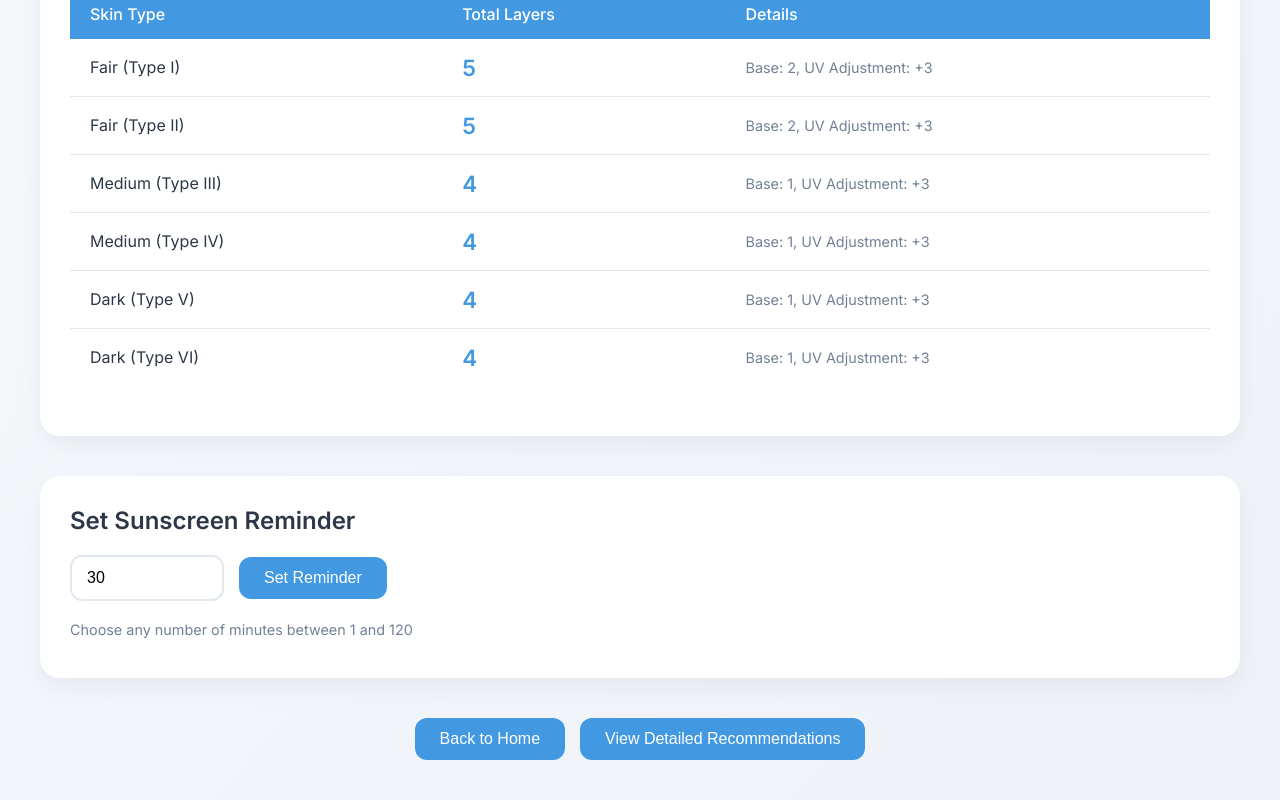
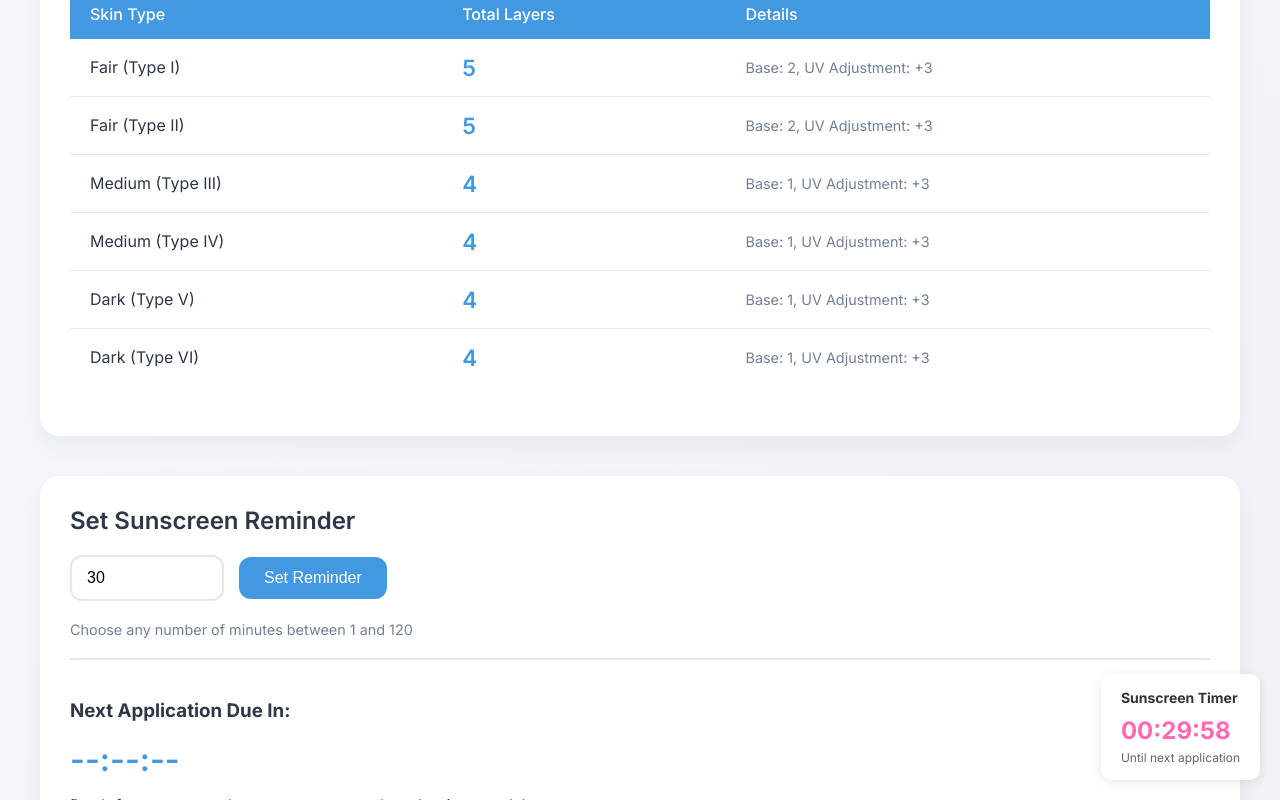
Before and after one commit to CherianK/sun-safety-project, a website: page public/calculator.html in a window 1280 px wide. Both pictures are taken after a click on the button "Set Reminder". Shown: the part 588-1388 px from the top of the page. Drawn offline with Linux system fonts and the light colour scheme.

Commit message:
Reminder trial 3

```diff
--- a/public/calculator.html
+++ b/public/calculator.html
@@ -297,5 +297,6 @@
     <script src="script.js"></script>
     <link rel="stylesheet" href="shared-timer.css">
     <script src="shared-timer.js"></script>
+    <script src="reminder-setup.js"></script>
 </body>
 </html>
--- /dev/null
+++ b/public/reminder-setup.js
@@ -0,0 +1,43 @@
+// Store reminder data in localStorage
+function storeReminderData(data) {
+    localStorage.setItem('reminderData', JSON.stringify(data));
+}
+
+// Get reminder data from localStorage
+function getReminderData() {
+    const data = localStorage.getItem('reminderData');
+    return data ? JSON.parse(data) : null;
+}
+
+// Main reminder functionality
+document.addEventListener('DOMContentLoaded', () => {
+    const intervalInput = document.getElementById('intervalInput');
+    const setReminderBtn = document.getElementById('setReminderBtn');
+    const timerDisplay = document.getElementById('timerDisplay');
+
+    if (setReminderBtn) {
+        setReminderBtn.addEventListener('click', () => {
+            const minutes = parseInt(intervalInput.value);
+
+            if (isNaN(minutes) || minutes < 1 || minutes > 120) {
+                alert('Please enter a valid number of minutes (1-120)');
+                return;
+            }
+
+            // Calculate end time
+            const duration = minutes * 60 * 1000; // Convert minutes to milliseconds
+            const endTime = new Date().getTime() + duration;
+
+            // Store reminder data
+            storeReminderData({
+                startTime: new Date().getTime(),
+                duration: duration,
+                endTime: endTime
+            });
+
+            // Start global timer
+            startGlobalTimer(duration);
+            timerDisplay.classList.add('show');
+        });
+    }
+});
```
Also changed, not shown: public/index.html (+1 -0 lines).
